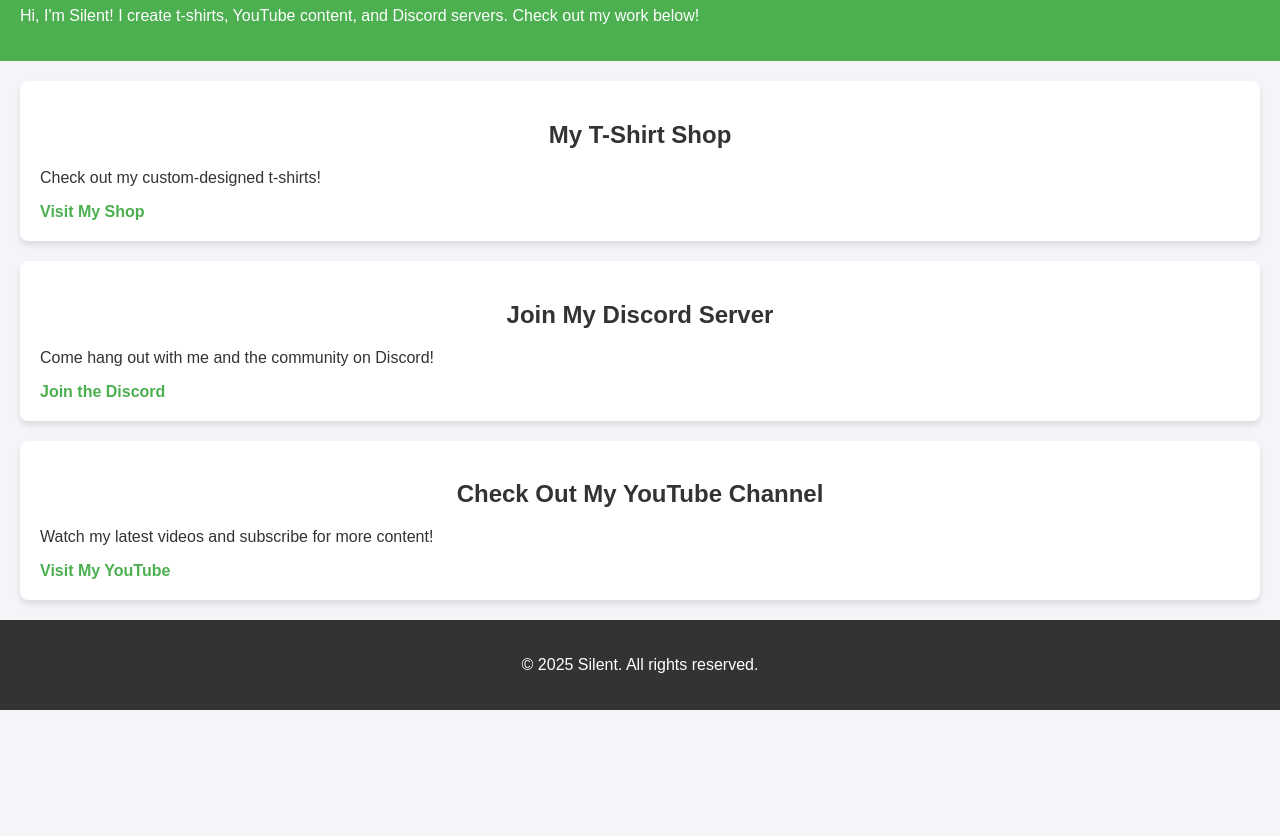
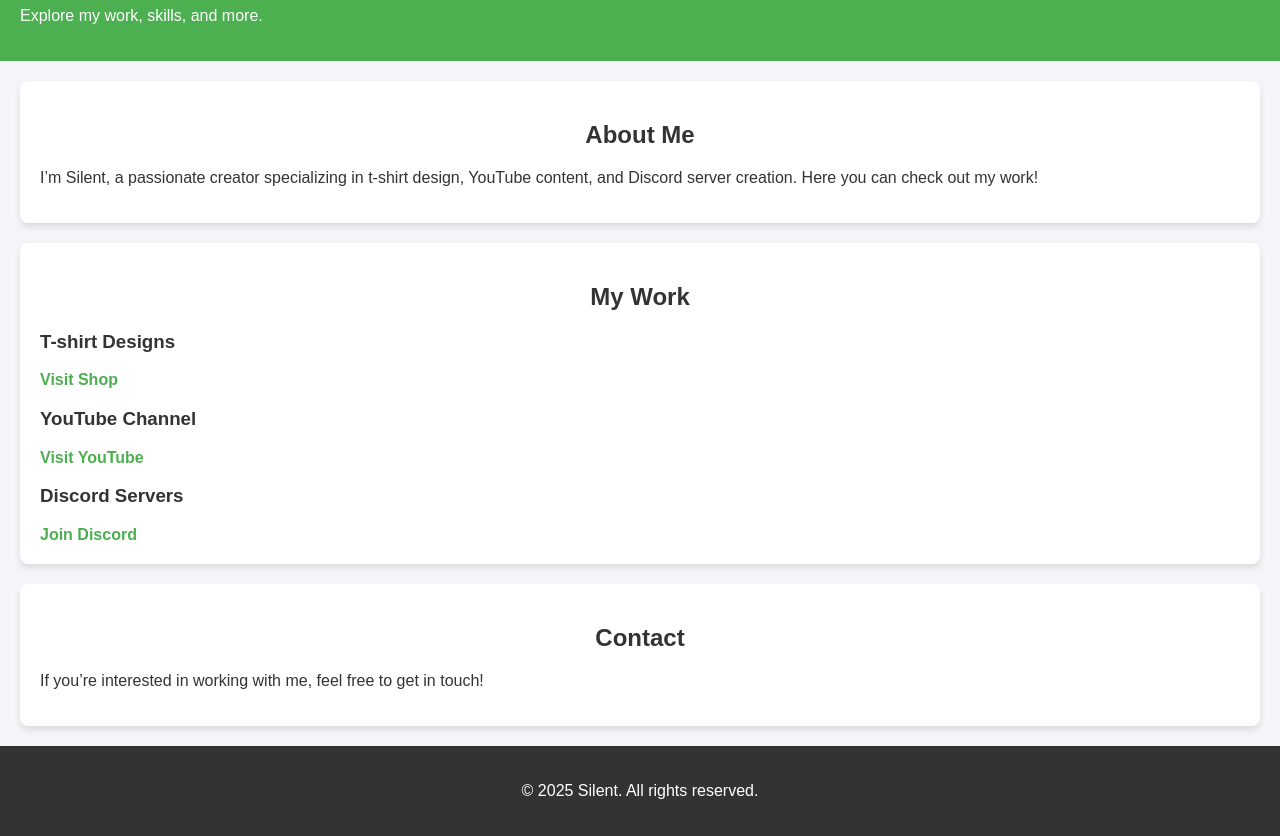
Before and after one commit to Tjculpin/Silent.github.io, a plain HTML site: page index.html in a window 1280 px wide. Shown: the part 93-929 px from the top of the page. Before the commit the page ends 803 px from the top, so only its background shows below. Drawn offline with Linux system fonts and the light colour scheme.

Commit message:
Update index.html

```diff
--- a/index.html
+++ b/index.html
@@ -4,40 +4,57 @@
     <meta charset="UTF-8">
     <meta name="viewport" content="width=device-width, initial-scale=1.0">
     <title>Silent's Portfolio</title>
+    <link href="https://fonts.googleapis.com/css2?family=Poppins:wght@400;600&display=swap" rel="stylesheet">
     <link rel="stylesheet" href="styles.css">
-    <script src="script.js"></script>
 </head>
 <body>
-    <!-- Header Section -->
     <header>
-        <h1>Welcome to My Portfolio</h1>
-        <p>Hi, I'm Silent! I create t-shirts, YouTube content, and Discord servers. Check out my work below!</p>
+        <div class="container">
+            <h1>Welcome to Silent's Portfolio</h1>
+            <p>Explore my work, skills, and more.</p>
+        </div>
     </header>
 
-    <!-- T-Shirt Shop Section -->
-    <section id="shop">
-        <h2>My T-Shirt Shop</h2>
-        <p>Check out my custom-designed t-shirts!</p>
-        <a href="http://memoriesoverthings.etsy.com/" target="_blank">Visit My Shop</a>
+    <section id="about" class="fade-in">
+        <div class="container">
+            <h2>About Me</h2>
+            <p>I’m Silent, a passionate creator specializing in t-shirt design, YouTube content, and Discord server creation. Here you can check out my work!</p>
+        </div>
     </section>
 
-    <!-- Discord Server Section -->
-    <section id="discord">
-        <h2>Join My Discord Server</h2>
-        <p>Come hang out with me and the community on Discord!</p>
-        <a href="https://discord.gg/A64WanXwph" target="_blank">Join the Discord</a>
+    <section id="portfolio" class="fade-in">
+        <div class="container">
+            <h2>My Work</h2>
+            <div class="portfolio-items">
+                <div class="item">
+                    <h3>T-shirt Designs</h3>
+                    <a href="http://memoriesoverthings.etsy.com/" target="_blank">Visit Shop</a>
+                </div>
+                <div class="item">
+                    <h3>YouTube Channel</h3>
+                    <a href="https://youtube.com/@SilentAscendant" target="_blank">Visit YouTube</a>
+                </div>
+                <div class="item">
+                    <h3>Discord Servers</h3>
+                    <a href="https://discord.gg/A64WanXwph" target="_blank">Join Discord</a>
+                </div>
+            </div>
+        </div>
     </section>
 
-    <!-- YouTube Channel Section -->
-    <section id="youtube">
-        <h2>Check Out My YouTube Channel</h2>
-        <p>Watch my latest videos and subscribe for more content!</p>
-        <a href="https://youtube.com/@SilentAscendant" target="_blank">Visit My YouTube</a>
+    <section id="contact" class="fade-in">
+        <div class="container">
+            <h2>Contact</h2>
+            <p>If you’re interested in working with me, feel free to get in touch!</p>
+        </div>
     </section>
 
-    <!-- Footer Section -->
     <footer>
-        <p>&copy; 2025 Silent. All rights reserved.</p>
+        <div class="container">
+            <p>&copy; 2025 Silent. All rights reserved.</p>
+        </div>
     </footer>
+
+    <script src="script.js"></script>
 </body>
 </html>
```
